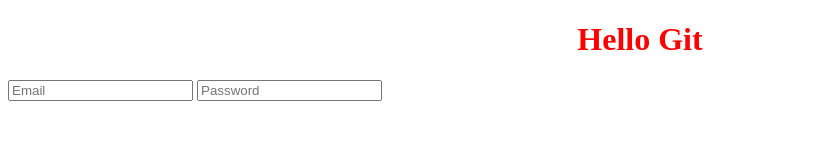
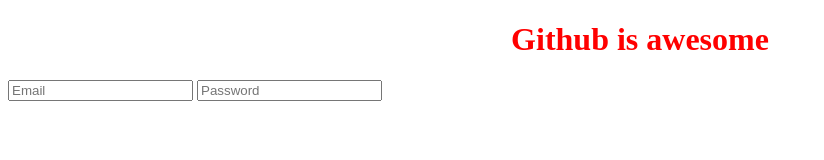
Before and after one commit to Annazamora/testing, a plain HTML site: page index.html in a window 1280 px wide. Shown: the whole page, without its empty margins (0-824 px from the left). Drawn offline with Linux system fonts and the light colour scheme.

Commit message:
changed the copy of the website

```diff
--- a/index.html
+++ b/index.html
@@ -3,11 +3,11 @@
   <head>
     <meta charset="UTF-8" />
     <meta name="viewport" content="width=device-width, initial-scale=1.0" />
-    <title>Document</title>
+    <title>Github repo example</title>
     <link rel="stylesheet" href="style.css" />
   </head>
   <body>
-    <h1>Hello Git</h1>
+    <h1>Github is awesome</h1>
     <form>
       <input type="email" placeholder="Email" />
       <input type="password" placeholder="Password" />
```
